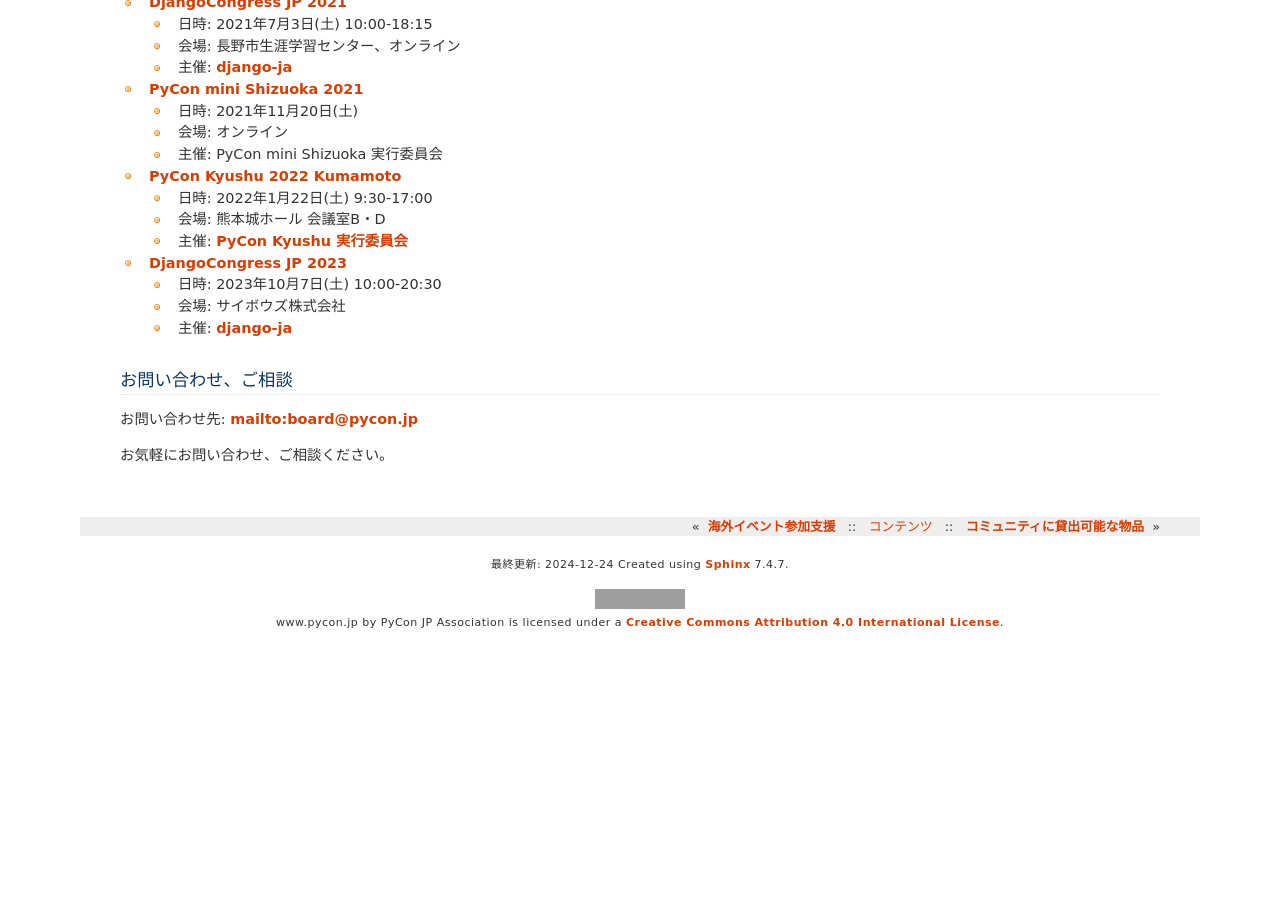
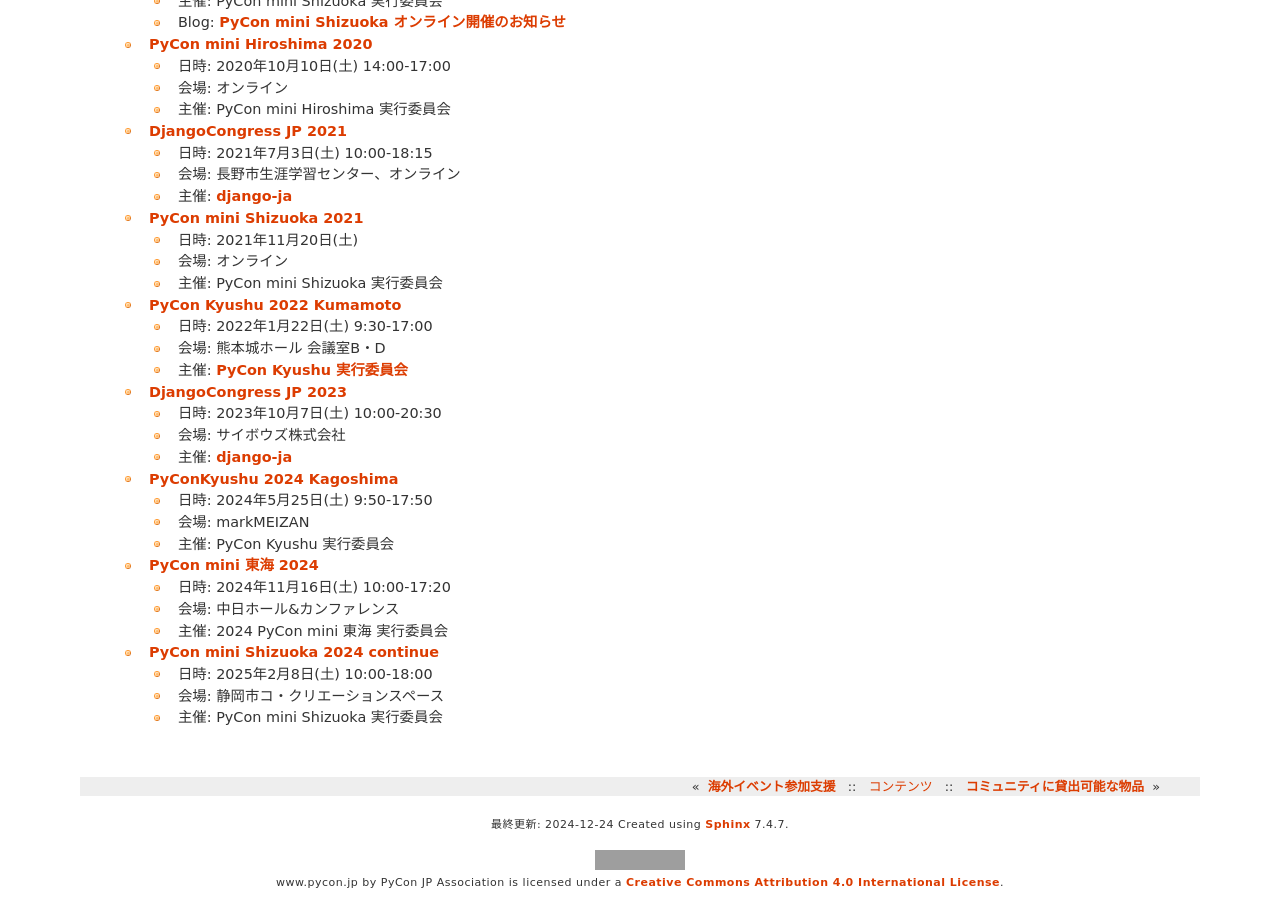
Before and after one commit to pyconjp/www.pycon.jp, a Sphinx documentation site: the page built from source/support/community.md, in a window 1280 px wide and 900 px high, scrolled down 2836 px. Built offline with Sphinx 7.4.7, drawn with Linux system fonts in a browser that asks for light colours; before the commit the page ends 3475 px from its top, so only the background shows below that; some of the changed text lies outside the part shown; grey boxes are pictures that could not be loaded.

Commit message:
ISSHA-3514 add community events

```diff
--- a/source/support/community.md
+++ b/source/support/community.md
@@ -136,11 +144,15 @@
   - 日時: 2023年10月7日(土) 10:00-20:30
   - 会場: サイボウズ株式会社
   - 主催: [django-ja]
-
-## お問い合わせ、ご相談
-
-お問い合わせ先: <mailto:board@pycon.jp>
-
-お気軽にお問い合わせ、ご相談ください。
-
-[django-ja]: https://djangoproject.jp/
+- [PyConKyushu 2024 Kagoshima](https://kyushu.pycon.jp/2024/)
+  - 日時: 2024年5月25日(土) 9:50-17:50
+  - 会場: markMEIZAN
+  - 主催: PyCon Kyushu 実行委員会
+- [PyCon mini 東海 2024](https://tokai.pycon.jp/2024/)
+  - 日時: 2024年11月16日(土) 10:00-17:20
+  - 会場: 中日ホール&カンファレンス
+  - 主催: 2024 PyCon mini 東海 実行委員会
+- [PyCon mini Shizuoka 2024 continue](https://shizuoka.pycon.jp/2024/)
+  - 日時: 2025年2月8日(土) 10:00-18:00
+  - 会場: 静岡市コ・クリエーションスペース
+  - 主催: PyCon mini Shizuoka 実行委員会
```
Also changed, not shown: other parts of source/support/community.md (+8 -0 lines).
